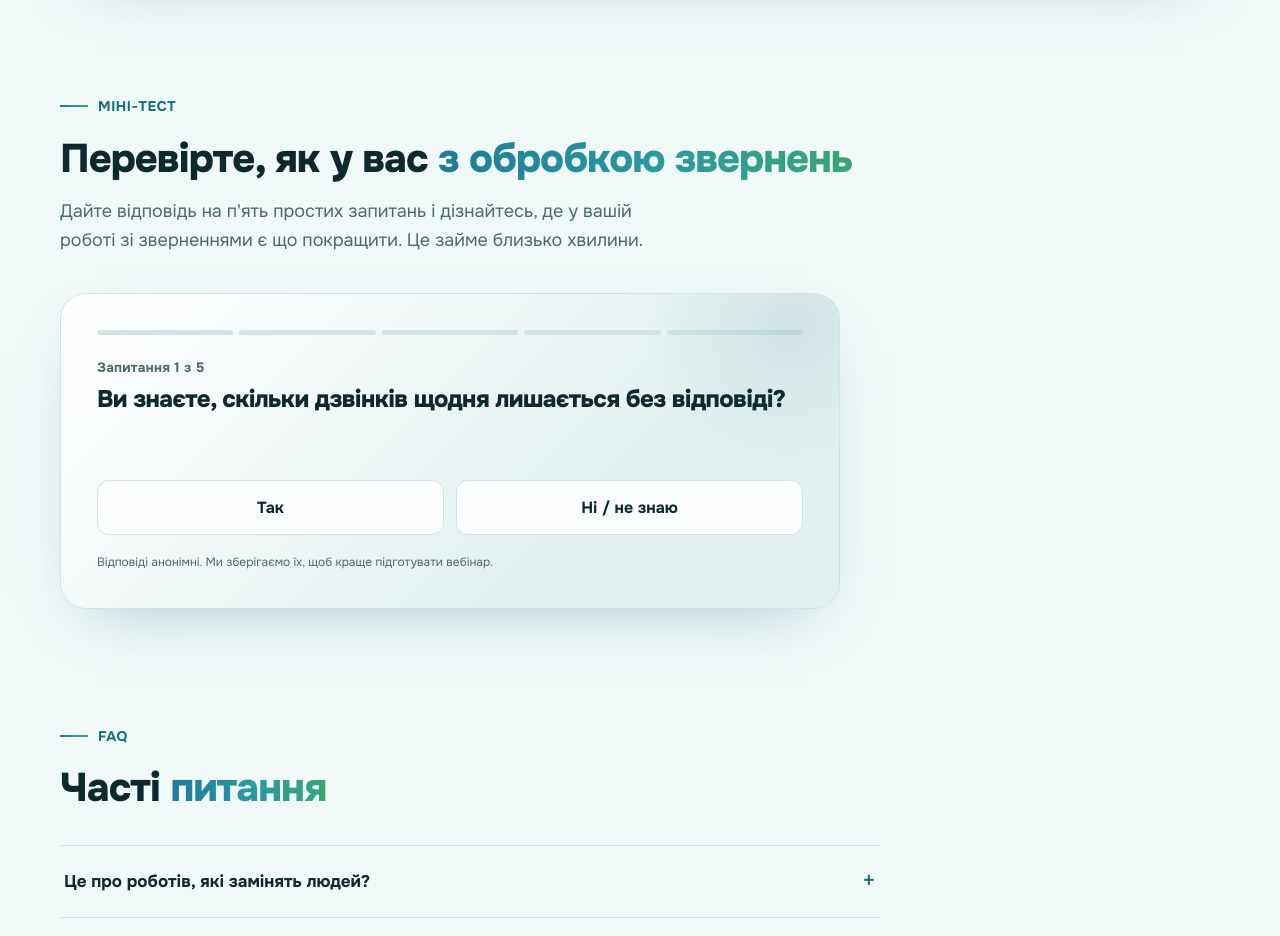
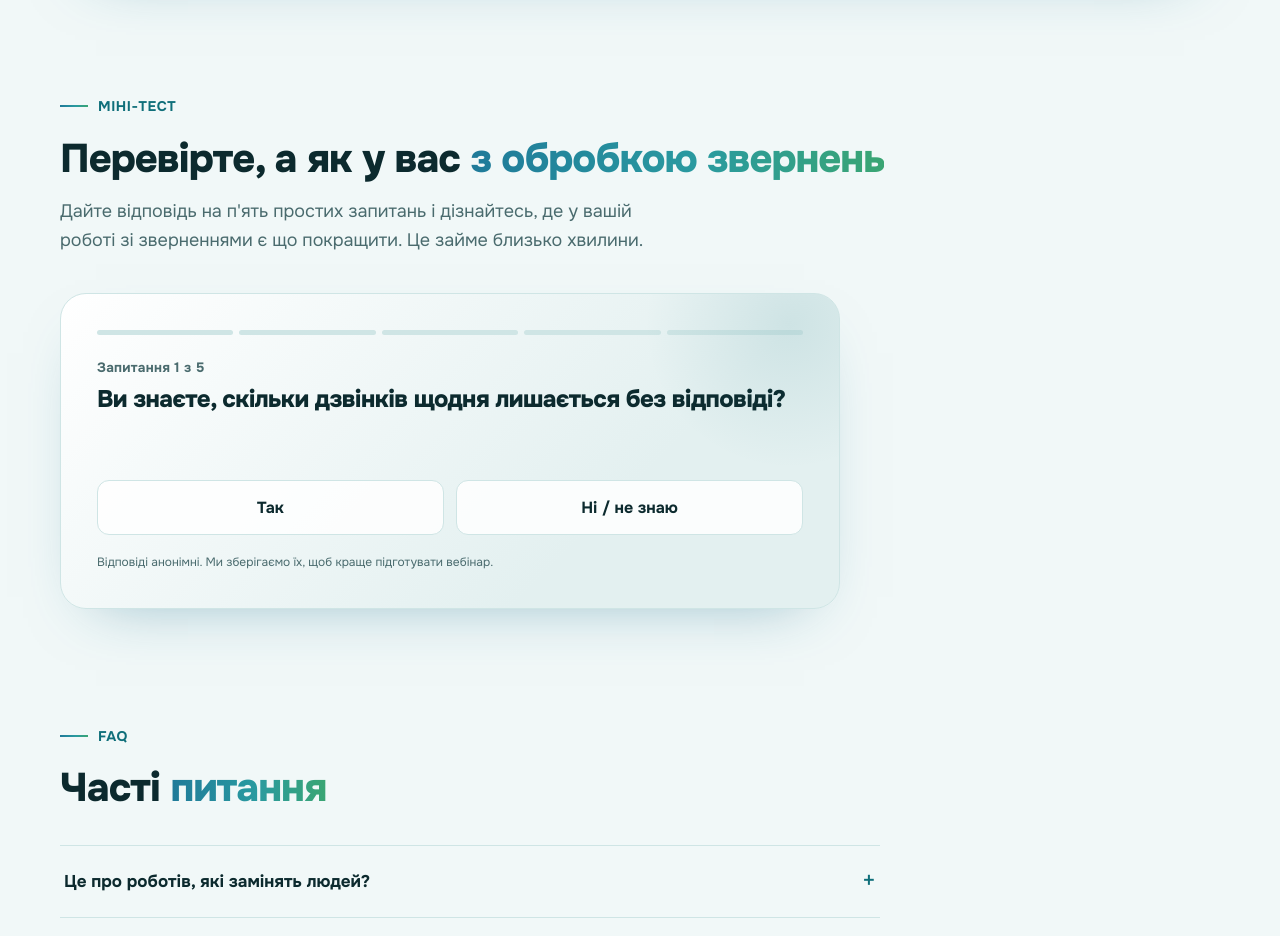
Before and after one commit to DayanaYulievna/Webinar-IPTel-Frigat-NET-, a plain HTML site: page index.html in a window 1280 px wide. Shown: the part 5520-6456 px from the top of the page. Drawn offline with Linux system fonts and the light colour scheme.

Commit message:
Quiz heading: «Перевірте, а як у вас з обробкою звернень»
Co-Authored-By: Claude Sonnet 5.5 <noreply@anthropic.com>
Claude-Session: https://claude.ai/code/session_01PxBnHhmEyG6gXH5cfkjMpA

```diff
--- a/index.html
+++ b/index.html
@@ -563,7 +563,7 @@ section[id]{scroll-margin-top:56px}
 <section id="quiz" style="padding-top:20px">
   <div class="wrap">
     <div class="lab rv">Міні-тест</div>
-    <h2 class="rv">Перевірте, як у вас <span class="g">з обробкою звернень</span></h2>
+    <h2 class="rv">Перевірте, а як у вас <span class="g">з обробкою звернень</span></h2>
     <p class="lead rv">Дайте відповідь на п'ять простих запитань і дізнайтесь, де у вашій роботі зі зверненнями є що покращити. Це займе близько хвилини.</p>
     <div class="qz rv"><div id="quizBox"></div><p class="fine">Відповіді анонімні. Ми зберігаємо їх, щоб краще підготувати вебінар.</p></div>
   </div>
```
